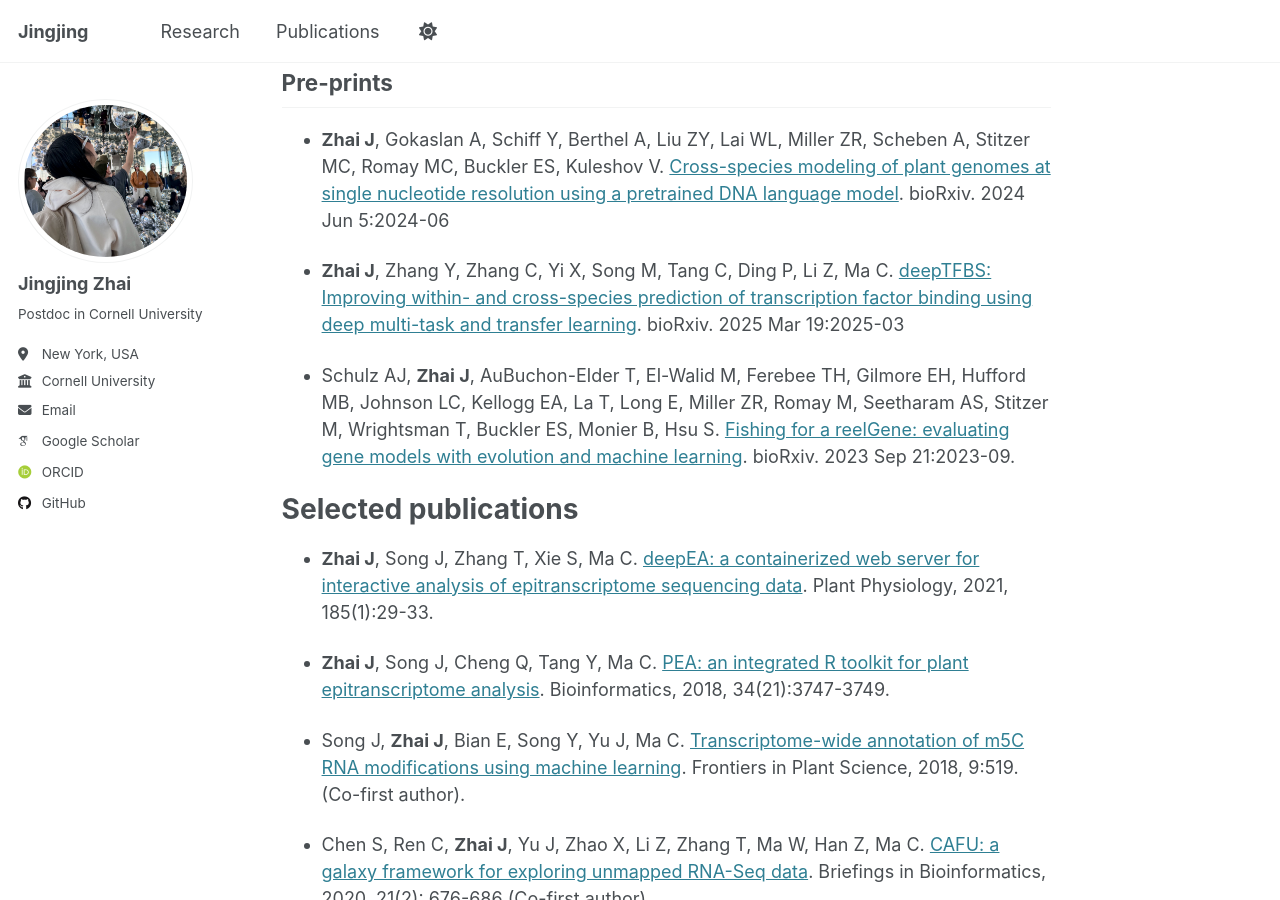
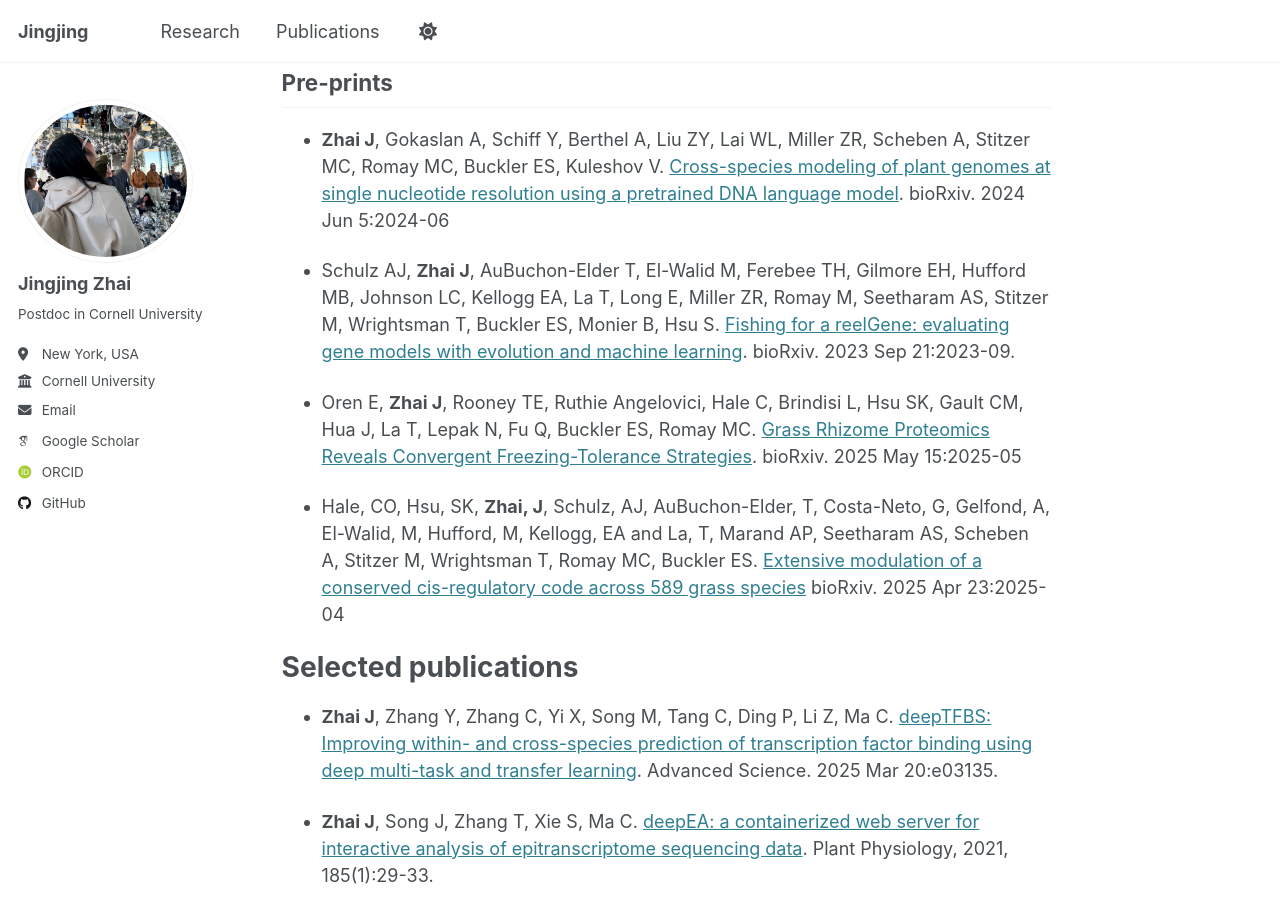
Before and after one commit to zhaijj/zhaijj.github.io, a Jekyll site: the page built from _publications/publications.md, in a window 1280 px wide and 900 px high, scrolled down 199 px. Built offline with Jekyll 4.4.1, drawn with Linux system fonts in a browser that asks for light colours; some web fonts are replaced.

Commit message:
Update publications

```diff
--- a/_publications/publications.md
+++ b/_publications/publications.md
@@ -11,11 +11,15 @@ You can also find my articles on my [Google Scholar profile](https://scholar.goo
 
 * **Zhai J**, Gokaslan A, Schiff Y, Berthel A, Liu ZY, Lai WL, Miller ZR, Scheben A, Stitzer MC, Romay MC, Buckler ES, Kuleshov V. [Cross-species modeling of plant genomes at single nucleotide resolution using a pretrained DNA language model](https://www.biorxiv.org/content/10.1101/2024.06.04.596709v3). bioRxiv. 2024 Jun 5:2024-06
 
-* **Zhai J**, Zhang Y, Zhang C, Yi X, Song M, Tang C, Ding P, Li Z, Ma C. [deepTFBS: Improving within- and cross-species prediction of transcription factor binding using deep multi-task and transfer learning](https://www.biorxiv.org/content/10.1101/2025.03.19.644233v1). bioRxiv. 2025 Mar 19:2025-03
-
 * Schulz AJ, **Zhai J**, AuBuchon-Elder T, El-Walid M, Ferebee TH, Gilmore EH, Hufford MB, Johnson LC, Kellogg EA, La T, Long E, Miller ZR, Romay M, Seetharam AS, Stitzer M, Wrightsman T, Buckler ES, Monier B, Hsu S. [Fishing for a reelGene: evaluating gene models with evolution and machine learning](https://www.biorxiv.org/content/10.1101/2023.09.19.558246v1). bioRxiv. 2023 Sep 21:2023-09.
 
+* Oren E, **Zhai J**, Rooney TE, Ruthie Angelovici, Hale C, Brindisi L, Hsu SK, Gault CM, Hua J, La T, Lepak N, Fu Q, Buckler ES, Romay MC. [Grass Rhizome Proteomics Reveals Convergent Freezing-Tolerance Strategies](https://www.biorxiv.org/content/10.1101/2025.05.15.654294v1). bioRxiv. 2025 May 15:2025-05
+
+* Hale, CO, Hsu, SK, **Zhai, J**, Schulz, AJ, AuBuchon-Elder, T, Costa-Neto, G, Gelfond, A, El-Walid, M, Hufford, M, Kellogg, EA and La, T, Marand AP, Seetharam AS, Scheben A, Stitzer M, Wrightsman T, Romay MC, Buckler ES. [Extensive modulation of a conserved cis-regulatory code across 589 grass species](https://www.biorxiv.org/content/10.1101/2025.04.23.650228v2) bioRxiv. 2025 Apr 23:2025-04
+
 # Selected publications
+
+* **Zhai J**, Zhang Y, Zhang C, Yi X, Song M, Tang C, Ding P, Li Z, Ma C. [deepTFBS: Improving within- and cross-species prediction of transcription factor binding using deep multi-task and transfer learning](https://advanced.onlinelibrary.wiley.com/doi/full/10.1002/advs.202503135). Advanced Science. 2025 Mar 20:e03135.
 
 * **Zhai J**, Song J, Zhang T, Xie S, Ma C. [deepEA: a containerized web server for interactive analysis of epitranscriptome sequencing data](https://academic.oup.com/plphys/article/185/1/29/5988724). Plant Physiology, 2021, 185(1):29-33.
 
```
